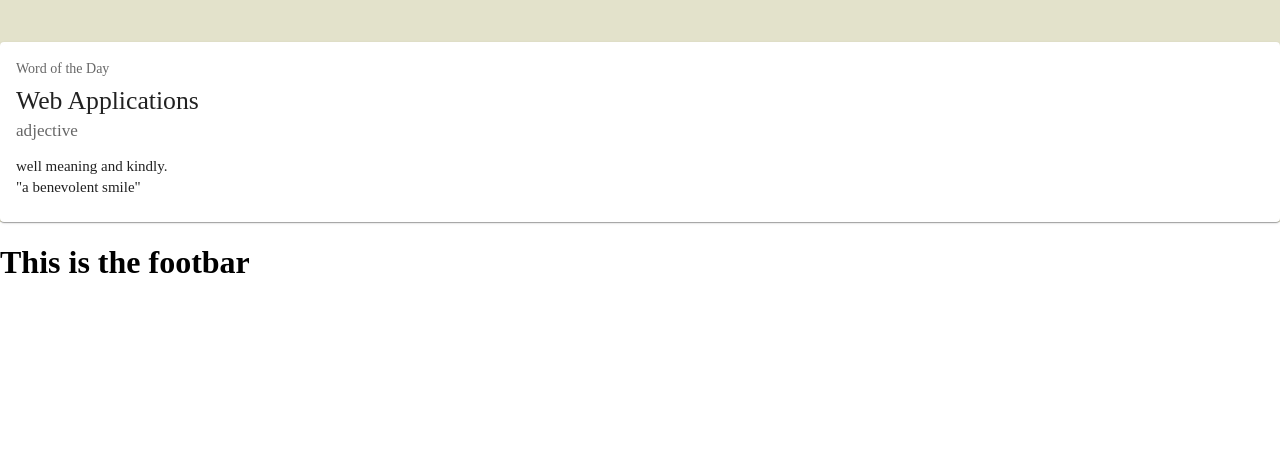
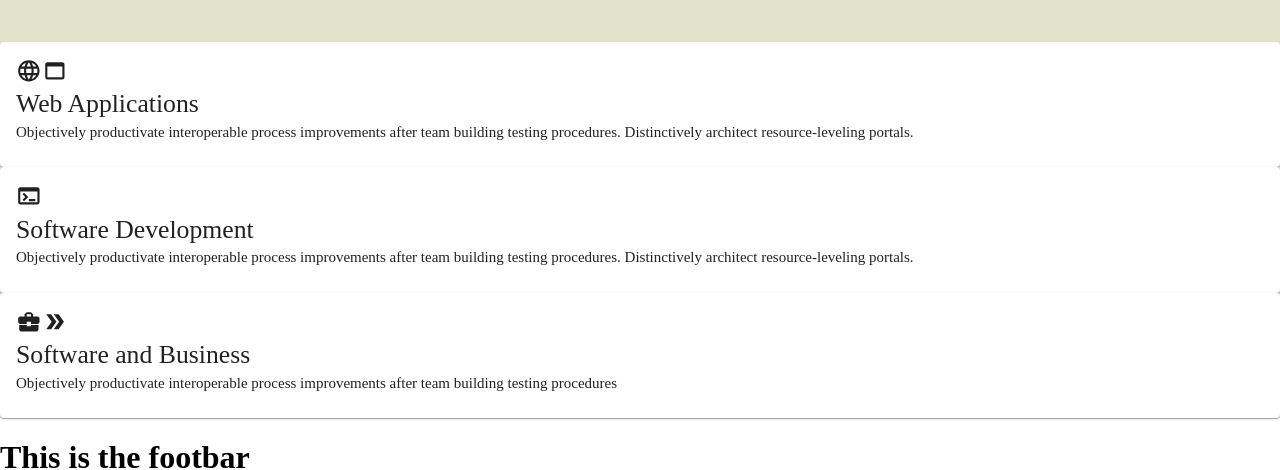
Before and after one commit to averenceanu/jw-solutions, a React (Create React App) app: page / in a window 1280 px wide. Shown: the part 1893-2363 px from the top of the page. Before the commit the page ends 2195 px from the top, so only its background shows below. Built offline with nearby package versions, Linux system fonts and the light colour scheme.

Commit message:
Map over specialisation description

```diff
--- a/src/components/specialisation/Specialisation.js
+++ b/src/components/specialisation/Specialisation.js
@@ -1,37 +1,58 @@
 import './specialisation.css'
-import Box from '@mui/material/Box';
 import Card from '@mui/material/Card';
-import CardActions from '@mui/material/CardActions';
 import CardContent from '@mui/material/CardContent';
-import Button from '@mui/material/Button';
 import Typography from '@mui/material/Typography';
+import LanguageIcon from '@mui/icons-material/Language';
+import WebAssetIcon from '@mui/icons-material/WebAsset';
+import TerminalIcon from '@mui/icons-material/Terminal';
+import BusinessCenterIcon from '@mui/icons-material/BusinessCenter';
+import DoubleArrowIcon from '@mui/icons-material/DoubleArrow';
+
+const listOfSpecialities = [
+  {
+    icons: [<LanguageIcon />, <WebAssetIcon />],
+    title : 'Web Applications',
+    description : 'Objectively productivate interoperable process improvements after team building testing procedures. Distinctively architect resource-leveling portals.'
+  },
+  {
+
+    icons: [<TerminalIcon />],
+    title: 'Software Development',
+    description: 'Objectively productivate interoperable process improvements after team building testing procedures. Distinctively architect resource-leveling portals.'
+  },
+  {
+    icons: [<BusinessCenterIcon />, <DoubleArrowIcon />],
+    title: 'Software and Business',
+    description: 'Objectively productivate interoperable process improvements after team building testing procedures'
+  }
+]
+
+export default function Raitings () {
+  //function to generate cards
+  const generateCards = listOfSpecialities.map ((card) => {
+    return (
+      <Card sx={{ minWidth: 275 }}>
+          <CardContent>
+            {card.icons}
+            <Typography variant="h5" component="div">
+              {card.title}
+            </Typography>
+            <Typography variant="body2">
+              {card.description}
+            </Typography>
+          </CardContent>
+        </Card>
+    )
+  })
 
 
-export default function Raitings () {
   return (
     <div className="specialisation">
       <div className="specialisation--title" >
         <h1> How We Can Help </h1>
       </div>
       <div classname="specialisation--grid">
-        <Card sx={{ minWidth: 275 }}>
-          <CardContent>
-            <Typography sx={{ fontSize: 14 }} color="text.secondary" gutterBottom>
-              Word of the Day
-            </Typography>
-            <Typography variant="h5" component="div">
-              Web Applications
-            </Typography>
-            <Typography sx={{ mb: 1.5 }} color="text.secondary">
-              adjective
-            </Typography>
-            <Typography variant="body2">
-              well meaning and kindly.
-              <br />
-              {'"a benevolent smile"'}
-            </Typography>
-          </CardContent>
-        </Card>
+        {generateCards}
       </div>
     </div>
   );
--- a/src/components/specialisation/specialisation.css
+++ b/src/components/specialisation/specialisation.css
@@ -9,3 +9,8 @@
   font-size: 200%;
   color: #22346a;
 }
+
+.specialisation--grid{
+  display: flex;
+  flex-direction: column;
+}
```
